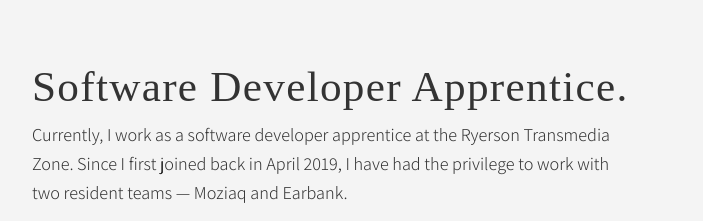
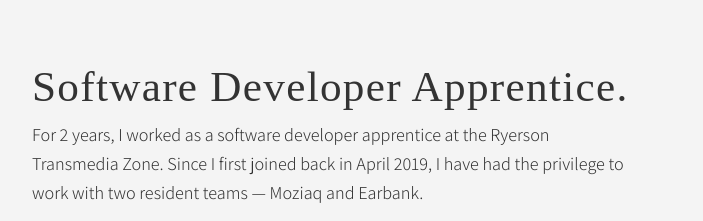
Before and after one commit to GiordanDelaCruz/Portfolio, a plain HTML site: page index.html in a window 1280 px wide. Shown: the part 1540-1761 px from the top of the page, 86-789 px from the left. Drawn offline with nearby package versions, Linux system fonts and the light colour scheme; a web font is replaced by a local one.

Commit message:
Updated status on work epxerience for Ryerson Transmedia Zone.

```diff
--- a/index.html
+++ b/index.html
@@ -134,7 +134,7 @@
           <div class="row">
             <div class="col-lg-7">
               <p class="light-paragraph text-black text-left">
-                Currently, I work as a software developer apprentice at the Ryerson Transmedia Zone. Since I first joined back in April 2019, I have had the privilege to work with two resident teams — Moziaq and Earbank.
+                For 2 years, I worked as a software developer apprentice at the Ryerson Transmedia Zone. Since I first joined back in April 2019, I have had the privilege to work with two resident teams — Moziaq and Earbank.
               </p>
               <p class="light-paragraph text-black text-left">
                 During my time with Mozaiq, I conducted research on web technologies, artificial intelligence, and software capable of producing a more robust avatar customization plugin for existing stock animation platforms. Additionally, I built a prototype of the plugin on Unity.
```
